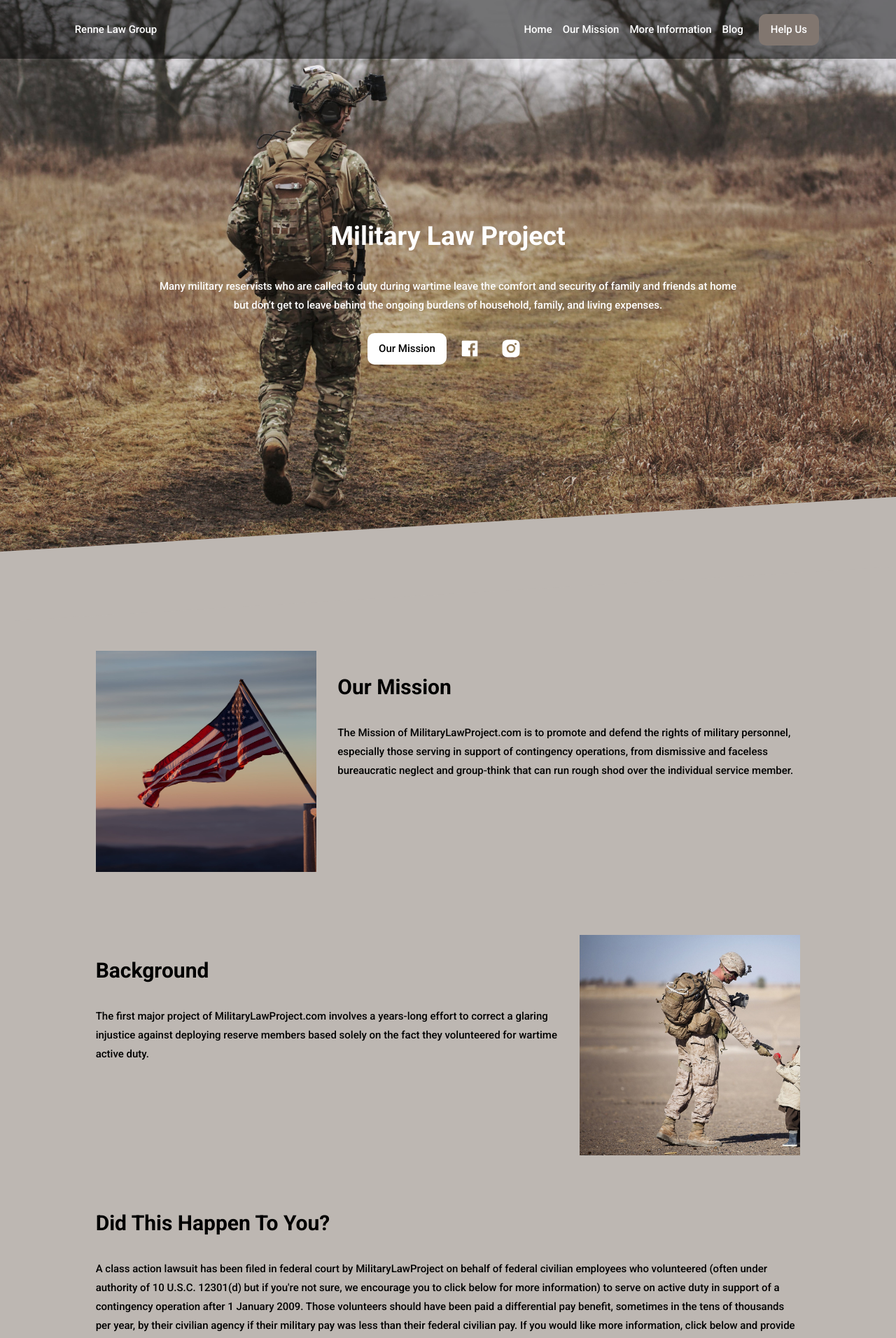
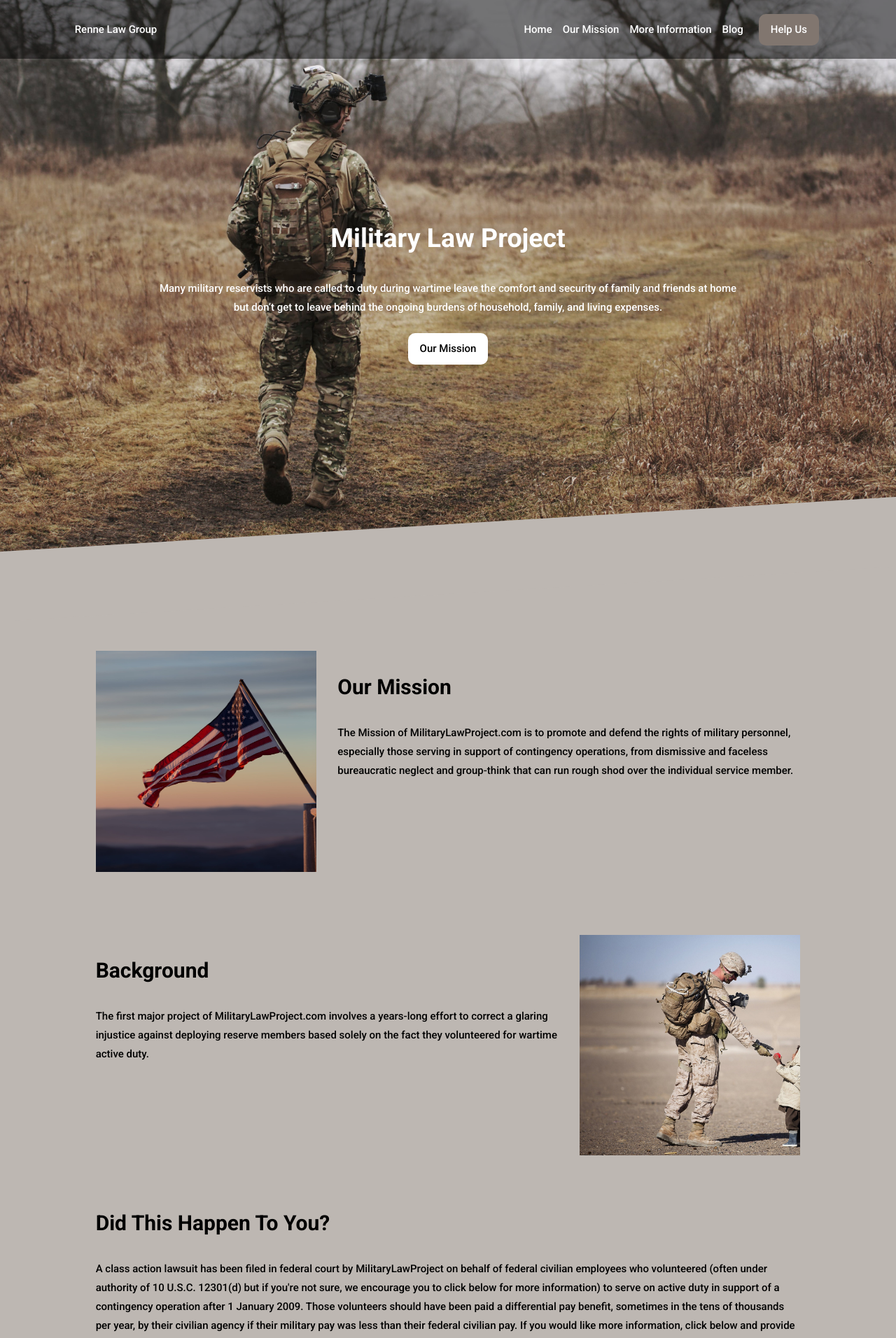
Before and after one commit to joshwcorbett/themilitarylawproject.github.io, a Jekyll site: the page built from index.html, in a window 1280 px wide. Shown: the top 1912 px of the page at 70% size. Built offline with Jekyll 4.4.1, drawn with Linux system fonts in a browser that asks for light colours.

Commit message:
Visual and content updates

```diff
--- a/_config.yml
+++ b/_config.yml
@@ -1,5 +1,6 @@
 
 title:            The Military Law project
+email:            jrenne@rennelaw.com
 description:      Hello World
 url:             ""
 github_username:  joshwcorbett
--- a/_includes/header.html
+++ b/_includes/header.html
@@ -2,7 +2,7 @@
 <header class="site-head row">
 
   <nav class="site-head__nav col-xs-10 col-xs-offset-1">
-    <a href="{{ site.url }}" class="site-head__nav__brand">Renne Law Group</a>
+    <span class="site-head__nav__brand">Renne Law Group</span>
 
     <div class="site-head__nav__list">
       <a href="{{ site.url }}#home" class="site-head__nav__list__item">Home</a>
--- a/assets/css/stylesheet.scss
+++ b/assets/css/stylesheet.scss
@@ -279,7 +279,7 @@ a {
 }
 
 .help-us-section {
-  padding-bottom: 3em;
+  padding: 3em 0 3em 0;
   border-bottom: 2px solid rgba(black,0.15);
 }
 
@@ -328,14 +328,13 @@ a {
 .no-posts {
   width: 100%;
   display: block;
-  text-align: center;
 
   padding: 2em;
   border: 2px solid rgba(white,0.35);
   border-radius: 15px;
 
   p {
-    opacity: 0.5;
+    opacity: 0.75;
   }
 }
 
--- a/index.html
+++ b/index.html
@@ -13,7 +13,7 @@ permalink: /
       <!-- Call to Action -->
       <a href="#mission" class="btn">Our Mission</a>
       <!-- Social Media Buttons -->
-      <a href="#0" class="btn btn--transparent btn--social" id="facebook">
+      <!-- <a href="#0" class="btn btn--transparent btn--social" id="facebook">
         <svg xmlns="http://www.w3.org/2000/svg" viewBox="0 0 24 24">
           <path fill="none" d="M0 0h24v24H0z" />
           <path
@@ -26,7 +26,7 @@ permalink: /
           <path
             d="M12 2c2.72 0 3.06.01 4.12.06 1.07.05 1.8.22 2.43.47.66.25 1.22.6 1.77 1.15a4.9 4.9 0 011.15 1.77c.25.64.42 1.36.47 2.43.05 1.06.06 1.4.06 4.12s-.01 3.06-.06 4.12a7.4 7.4 0 01-.47 2.43 4.88 4.88 0 01-1.15 1.77 4.92 4.92 0 01-1.77 1.15c-.64.25-1.36.42-2.43.47-1.06.05-1.4.06-4.12.06s-3.06-.01-4.12-.06a7.4 7.4 0 01-2.43-.47 4.89 4.89 0 01-1.77-1.15 4.9 4.9 0 01-1.16-1.77 7.36 7.36 0 01-.46-2.43C2.01 15.06 2 14.72 2 12s.01-3.06.06-4.12c.05-1.07.22-1.8.47-2.43a4.88 4.88 0 011.15-1.77 4.9 4.9 0 011.77-1.16 7.36 7.36 0 012.43-.46C8.94 2.01 9.28 2 12 2zm0 5a5 5 0 100 10 5 5 0 000-10zm6.5-.25a1.25 1.25 0 00-2.5 0 1.25 1.25 0 002.5 0zM12 9a3 3 0 110 6 3 3 0 010-6z" />
         </svg>
-      </a>
+      </a> -->
     </div>
   </div>
 </div>
@@ -89,6 +89,7 @@ permalink: /
       <h2>Help Us</h2>
       <p>If you're an attorney and would like to help out service members and veterans, please click the link and give us your
         contact information. Thank you for checking in with us!</p>
+        <a class="btn btn--large" href="mailto:{{ site.email }}">{{ site.email }}</a>
     </div>
     <div class="col-xs-10 col-xs-offset-1 blog-section" id="blog">
       <h2>More Information</h2>
```
Also changed, not shown: Gemfile.lock.
